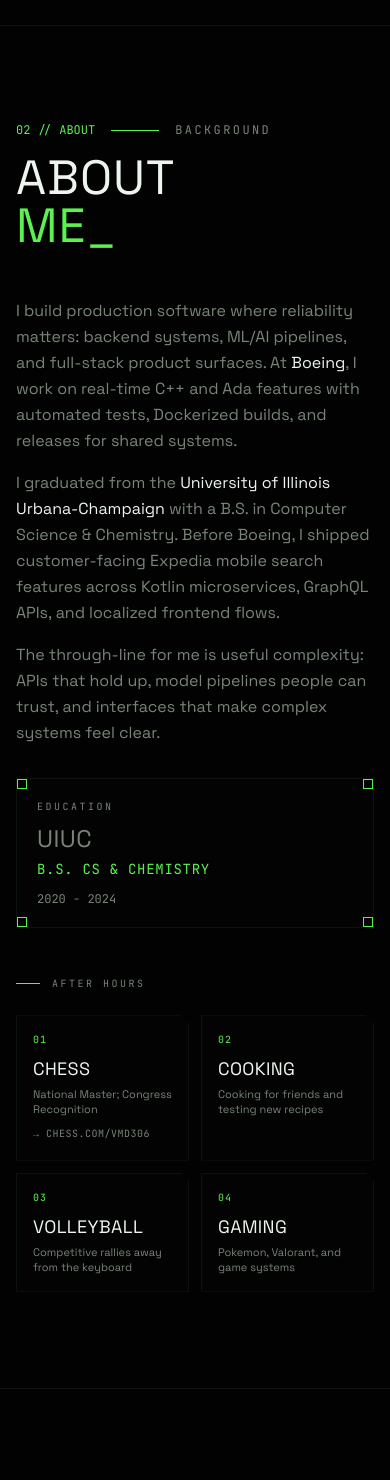
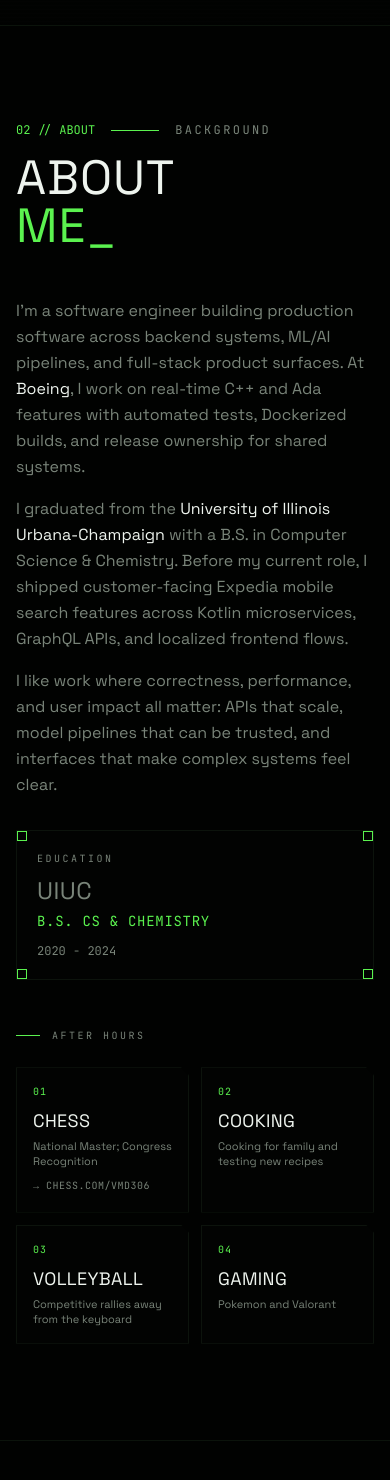
Before and after one commit to vincentdo1/vincent-portfolio, a Next.js app: page / in a window 390 px wide. Shown: the part 819-2299 px from the top of the page. Built offline with nearby package versions, Linux system fonts and the light colour scheme.

Commit message:
chore: revert wording

```diff
--- a/app/page.tsx
+++ b/app/page.tsx
@@ -54,7 +54,7 @@ const interests: Interest[] = [
   {
     code: "02",
     label: "Cooking",
-    description: "Cooking for friends and testing new recipes",
+    description: "Cooking for family and testing new recipes",
   },
   {
     code: "03",
@@ -64,7 +64,7 @@ const interests: Interest[] = [
   {
     code: "04",
     label: "Gaming",
-    description: "Pokemon, Valorant, and game systems",
+    description: "Pokemon and Valorant",
   },
 ];
 
@@ -350,7 +350,7 @@ export default function Home() {
                   <span>v1.0.0</span>
                   <span className="flex items-center gap-2 text-primary">
                     <span className="tactical-dot animate-pulse-dot" />
-                    Open // Conversations
+                    Open // SWE Roles
                   </span>
                 </div>
               </div>
@@ -383,11 +383,12 @@ export default function Home() {
                   viewport={{ once: true }}
                   transition={{ duration: 0.4 }}
                 >
-                  I build production software where reliability matters: backend
-                  systems, ML/AI pipelines, and full-stack product surfaces. At{" "}
+                  I&apos;m a software engineer building production software
+                  across backend systems, ML/AI pipelines, and full-stack
+                  product surfaces. At{" "}
                   <span className="text-foreground">Boeing</span>, I work on
                   real-time C++ and Ada features with automated tests,
-                  Dockerized builds, and releases for shared systems.
+                  Dockerized builds, and release ownership for shared systems.
                 </m.p>
                 <m.p
                   initial={{ opacity: 0, y: 20 }}
@@ -399,8 +400,8 @@ export default function Home() {
                   <span className="text-foreground">
                     University of Illinois Urbana-Champaign
                   </span>{" "}
-                  with a B.S. in Computer Science &amp; Chemistry. Before
-                  Boeing, I shipped customer-facing Expedia mobile search
+                  with a B.S. in Computer Science &amp; Chemistry. Before my
+                  current role, I shipped customer-facing Expedia mobile search
                   features across Kotlin microservices, GraphQL APIs, and
                   localized frontend flows.
                 </m.p>
@@ -410,9 +411,9 @@ export default function Home() {
                   viewport={{ once: true }}
                   transition={{ duration: 0.4, delay: 0.2 }}
                 >
-                  The through-line for me is useful complexity: APIs that hold
-                  up, model pipelines people can trust, and interfaces that make
-                  complex systems feel clear.
+                  I like work where correctness, performance, and user impact
+                  all matter: APIs that scale, model pipelines that can be
+                  trusted, and interfaces that make complex systems feel clear.
                 </m.p>
 
                 <m.div
@@ -498,7 +499,7 @@ export default function Home() {
                   <span className="text-primary">Chat_</span>
                 </>
               }
-              description="Always happy to talk through backend, AI/ML, GenAI, frontend, and full-stack SWE opportunities."
+              description="Always happy to talk about backend, AI/ML, GenAI, frontend, and full-stack SWE opportunities."
             />
 
             <div className="grid lg:grid-cols-2 gap-6 mt-12">
@@ -517,7 +518,7 @@ export default function Home() {
                     </div>
                     <div className="flex-1">
                       <div className="font-mono text-[10px] uppercase tracking-[0.25em] text-muted-foreground mb-1">
-                        Quick Note
+                        Quick Message
                       </div>
                       <div className="font-display text-xl uppercase group-hover:text-primary transition-colors">
                         Email
@@ -636,7 +637,7 @@ export default function Home() {
                   <span className="absolute inset-0 -translate-x-full group-hover:translate-x-full transition-transform duration-700 bg-gradient-to-r from-transparent via-white/30 to-transparent" />
                   <span className="relative z-10 inline-flex items-center gap-2">
                     <Send className="h-3 w-3" />
-                    Send a Note
+                    Send Message
                   </span>
                 </button>
               </div>
@@ -650,7 +651,7 @@ export default function Home() {
               <span className="tactical-dot" />
               <span>© {new Date().getFullYear()} Vincent Do</span>
               <span className="hidden md:inline text-primary/60">›</span>
-              <span className="hidden md:inline">Built by me</span>
+              <span className="hidden md:inline">All Rights Reservered</span>
             </div>
             <div className="flex items-center gap-2">
               <span>v1.0.0</span>
--- a/components/sections/contact-dialog.tsx
+++ b/components/sections/contact-dialog.tsx
@@ -156,7 +156,7 @@ export function ContactDialog({ open, onClose }: ContactDialogProps) {
                 <div className="mb-6">
                   <div className="font-mono text-[10px] uppercase tracking-[0.25em] text-primary mb-2 flex items-center gap-3">
                     <span className="h-px w-6 bg-primary" />
-                    Quick Note
+                    Quick Message
                   </div>
                   <h3
                     id="contact-dialog-title"
```
